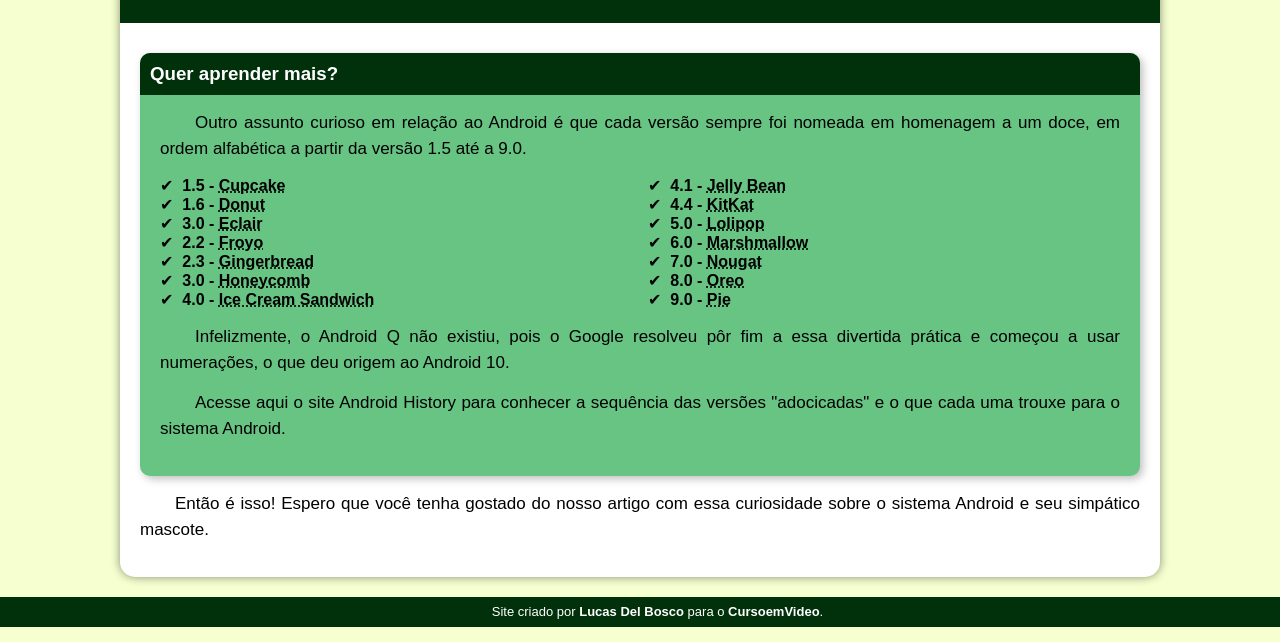
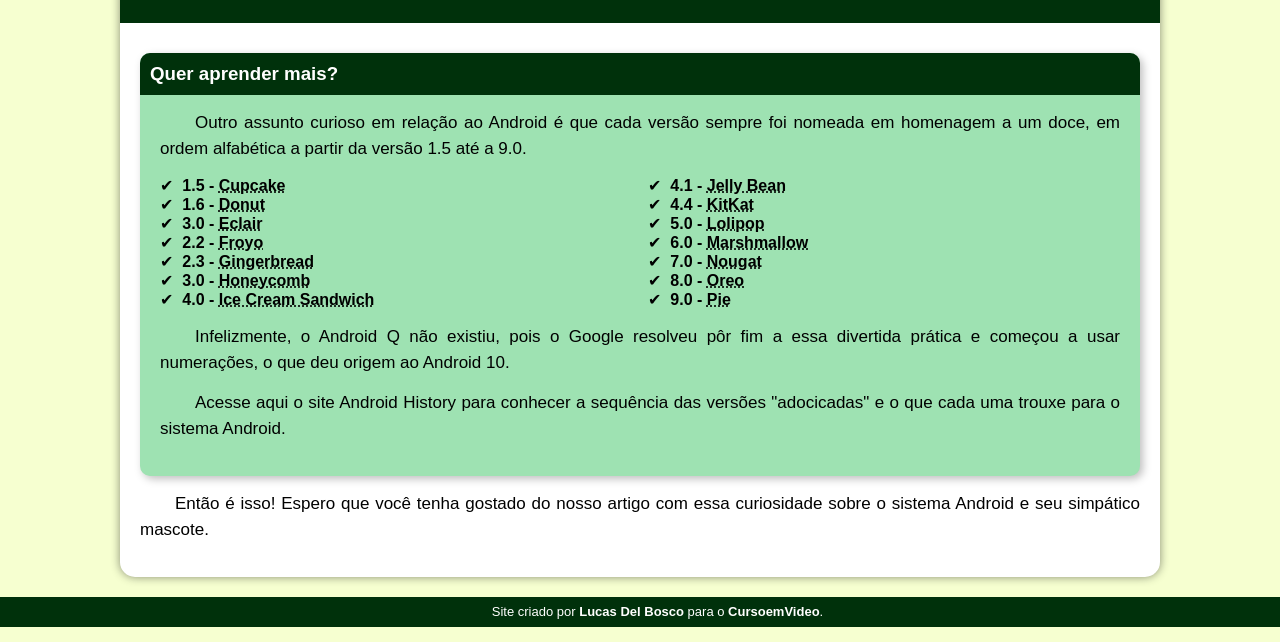
Before and after one commit to Lucas-Del-Bosco/projeto-android, a plain HTML site: page index.html in a window 1280 px wide. Shown: the part 2209-2851 px from the top of the page. Drawn offline with Linux system fonts and the light colour scheme.

Commit message:
Update style.css

```diff
--- a/style.css
+++ b/style.css
@@ -129,7 +129,7 @@ footer {
     text-align: center;
 }
 .extra {
-    background-color: rgb(103, 196, 131);
+    background-color: rgb(158, 226, 178);
     padding: 20px;
     border-radius: 10px;
     box-shadow: 3px 3px 8px rgba(0, 0, 0, 0.253);
```
